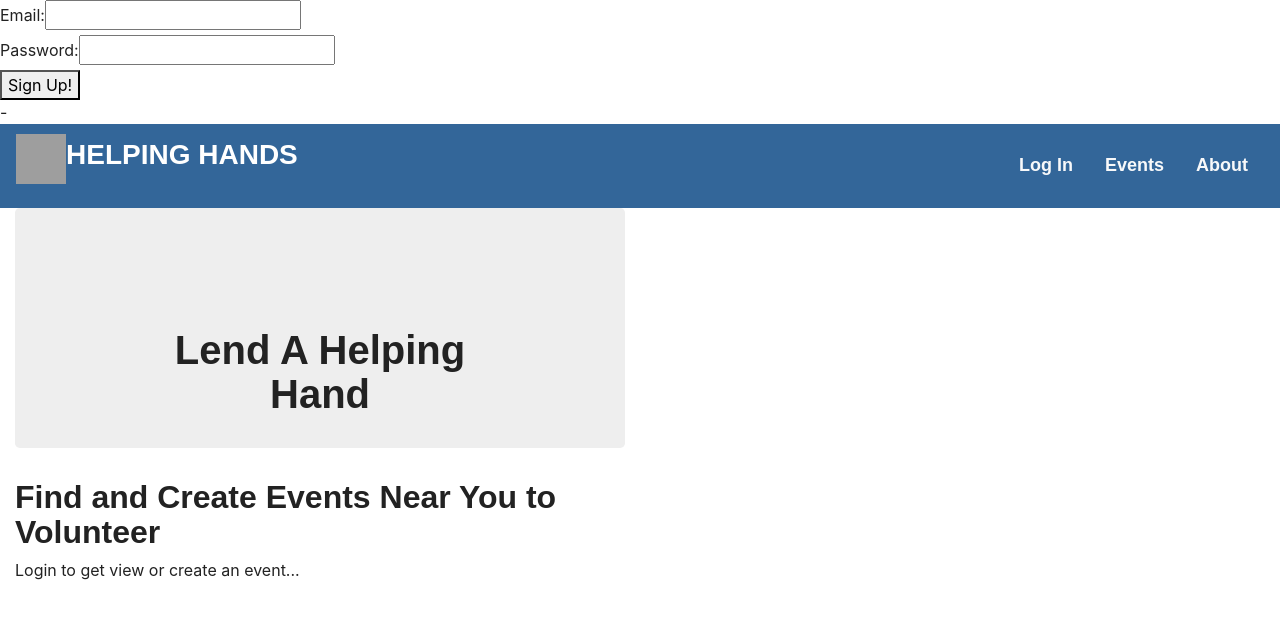
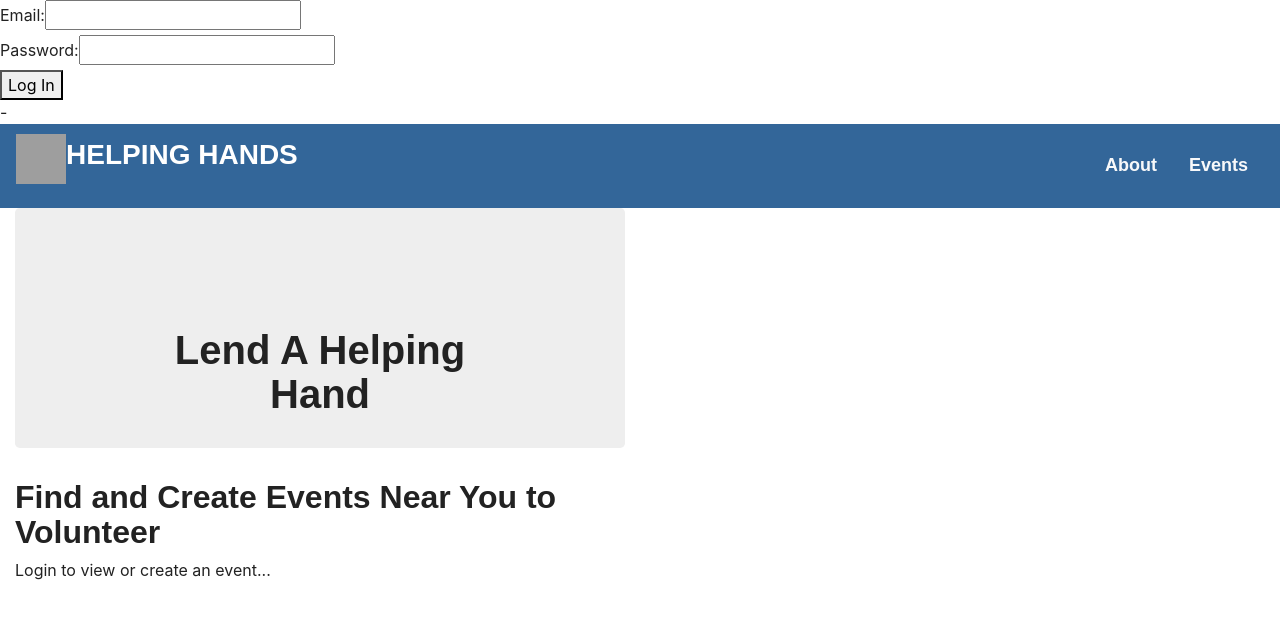
Before and after one commit to joshkuruvilla512/Caughtja, a React (Create React App) app in the folder client/: page / in a window 1280 px wide. Shown: the top 618 px of the page. Built offline with nearby package versions, Linux system fonts and the light colour scheme; grey boxes are pictures that could not be loaded; a web font is replaced by a local one.

Commit message:
Changed the layout of the navbar.

```diff
--- a/client/src/App.js
+++ b/client/src/App.js
@@ -6,21 +6,16 @@ import Detail from "./pages/Detail";
 import NoMatch from "./pages/NoMatch";
 import Login from "./pages/Login";
 import About from "./pages/About";
-
 import Nav from "./components/Nav";
 import { useState } from "react";
-
 function App() {
   const [email, setEmail] = useState("");
   const [password, setPassword] = useState("");
-
   // useEffect(() => {
   //   axios.get("/api/hello").then(result => {
   //     console.log(result.data);
   //   })
   // }, [])
-
-
   function signUp(e) {
     console.log(e)
     let input1 = document.getElementById("input1").value
@@ -30,8 +25,6 @@ function App() {
     let otherElement = document.getElementById("welcome")
     element.innerHTML = `Welcome ${input1}`
     otherElement.append(element)
-
-
     // fetch("http://localhost:3000/api/events", {
     //   method: "POST",
     //   body: JSON.stringify({ "email": input1, "password": input2 })
@@ -41,7 +34,6 @@ function App() {
     //   console.log(res)
     // })
   }
-
   return (
     <Router>
       <div className="App">
@@ -49,20 +41,17 @@ function App() {
         <input id="input1" name="email" type="text" value={email} onChange={(event) => { setEmail(event.target.value) }} /><br />
         <label for="email">Password: </label>
         <input id="input2" name="password" type="text" value={password} onChange={(event) => { setPassword(event.target.value) }} /><br />
-        <button onClick={e => signUp(e)}>Sign Up!</button>
-
+        <button onClick={e => signUp(e)}>Log In</button>
         <div>
           {email} - {password}
         </div>
-
         <Nav />
         <Switch>
           <Route exact path="/" component={Login} />
           {/* <Events /> */}
           {/* </Route> */}
+          <Route exact path="/About/" component={About} />
           <Route exact path="/Events/" component={Events} />
-          <Route exact path="/About/" component={About} />
-
           {/* <Detail /> */}
           {/* </Route> */}
           <Route>
@@ -73,5 +62,4 @@ function App() {
     </Router>
   );
 }
-
 export default App;
--- a/client/src/components/Nav/index.js
+++ b/client/src/components/Nav/index.js
@@ -23,14 +23,14 @@ function Nav() {
       <div>
 
         <ul className="nav justify-content-end">
+          {/* <li className="nav-item">
+            <a className="nav-link text-light" href="/Caughtja/caughtja/client/src/pages/Contact.js">Log In</a>
+          </li> */}
           <li className="nav-item">
-            <a className="nav-link text-light" href="/Caughtja/caughtja/client/src/pages/Contact.js">Log In</a>
+            <a className="nav-link text-light" href="http://localhost:3000/about">About</a>
           </li>
           <li className="nav-item">
             <a className="nav-link text-light" href="http://localhost:3000/events">Events</a>
-          </li>
-          <li className="nav-item">
-            <a className="nav-link text-light" href="http://localhost:3000/about">About</a>
           </li>
         </ul>
       </div>
--- a/client/src/pages/Login.js
+++ b/client/src/pages/Login.js
@@ -1,4 +1,4 @@
-// import { Route } from "react-router-dom";
+import { Route } from "react-router-dom";
 import React, { Component } from "react";
 // import API from "../utils/API";
 // import React, { useState, useEffect } from "react";
@@ -8,27 +8,23 @@ import Jumbotron from "../components/Jumbotron";
 import { Col, Row, Container } from "../components/Grid";
 // import { List, ListItem } from "../components/List";
 // import { Input, TextArea, FormBtn } from "../components/Form";
-
 class Login extends Component {
   render(){
     return (
-        <Container fluid>
+        <Container fluid >
              <Row>
              <Col size="md-6">
                 <Jumbotron>
                 <h1>Lend A Helping Hand</h1>
                  </Jumbotron>
                  <div id="welcome">
-
                  <h2>Find and Create Events Near You to Volunteer</h2>
-                 <p>Login to get view or create an event...</p>
+                 <p>Login to view or create an event...</p>
                  </div>
                  </Col>
                  </Row>
                 </Container>
     )
-
   }
 }
-
 export default Login;
```
